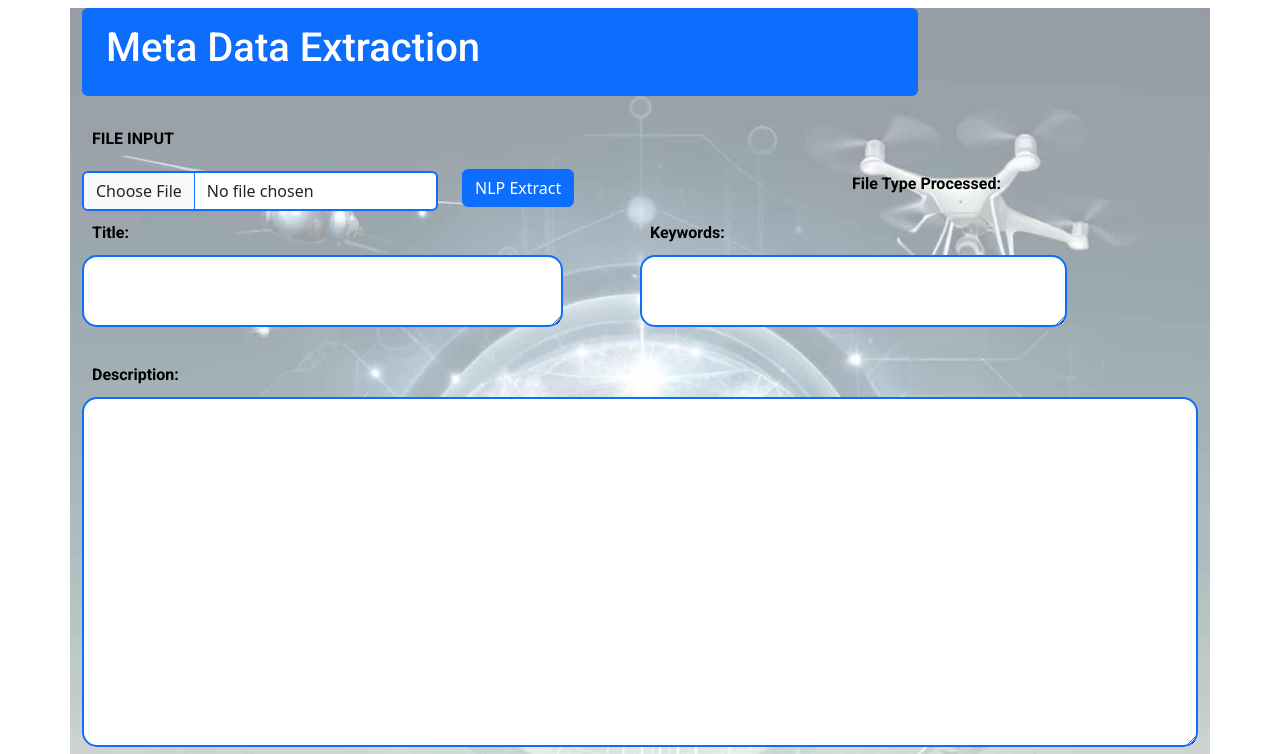
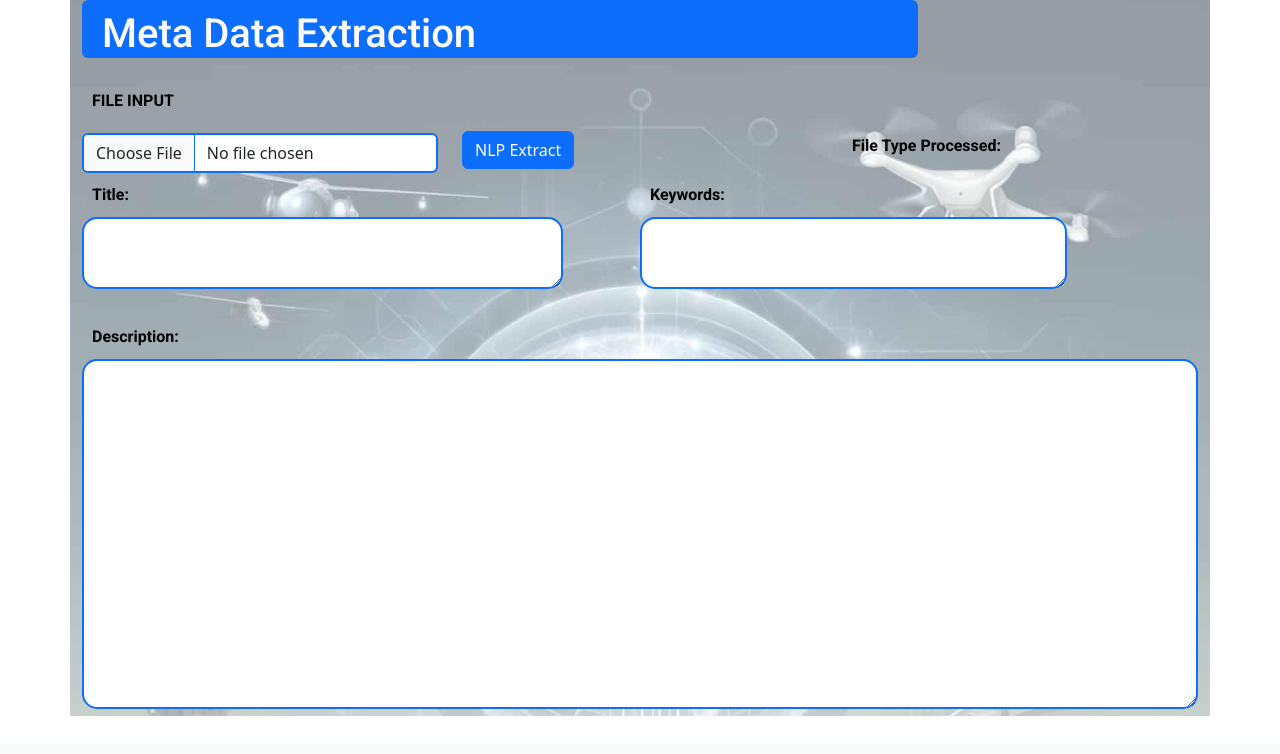
Before and after one commit to deantaylormax/flask_demo, a Flask app: page /extract in a window 1280 px wide. Shown: the part 56-810 px from the top of the page. After the commit the page ends 772 px from the top, so only its background shows below. Run offline with Flask 3, Linux system fonts and the light colour scheme.

Commit message:
updates to formatting and faded background image

```diff
--- a/templates/extract.html
+++ b/templates/extract.html
@@ -8,8 +8,8 @@
 
 <div class="container">
     <form action="/extract" method="post" enctype="multipart/form-data">
-        <div class="mt-2 py-3 px-4 bg-primary text-white rounded" style="margin-right:280px;font-family: Roboto;">
-            <h1>Meta Data Extraction</h1>
+        <div class="bg-primary text-white rounded" style="margin-right:280px;font-family: Roboto; padding-top:10px;">
+            <h1 style="margin-left: 20px;">Meta Data Extraction</h1>
         </div>
         <div class="row" style="margin-top:30px;">
             <div class="col">
```
